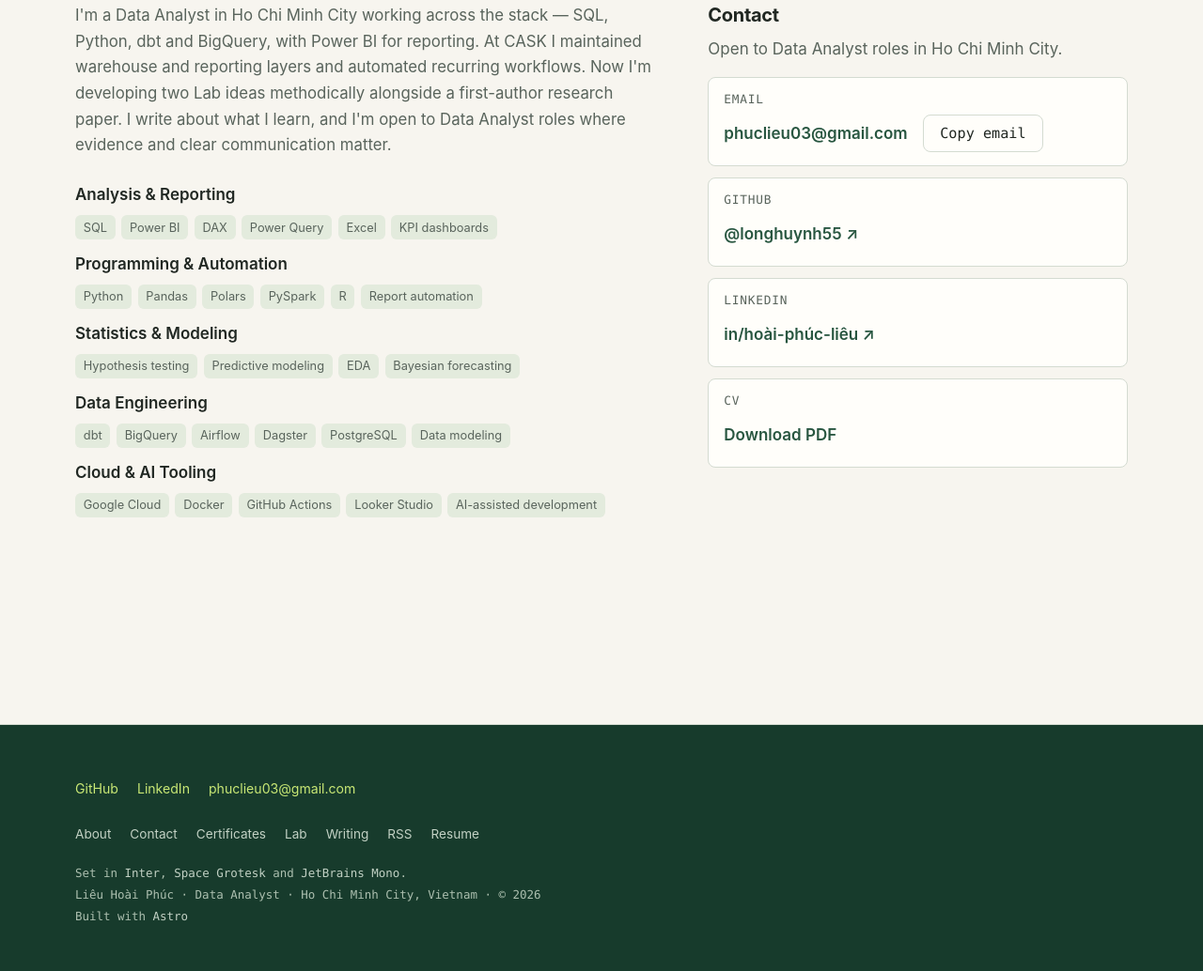
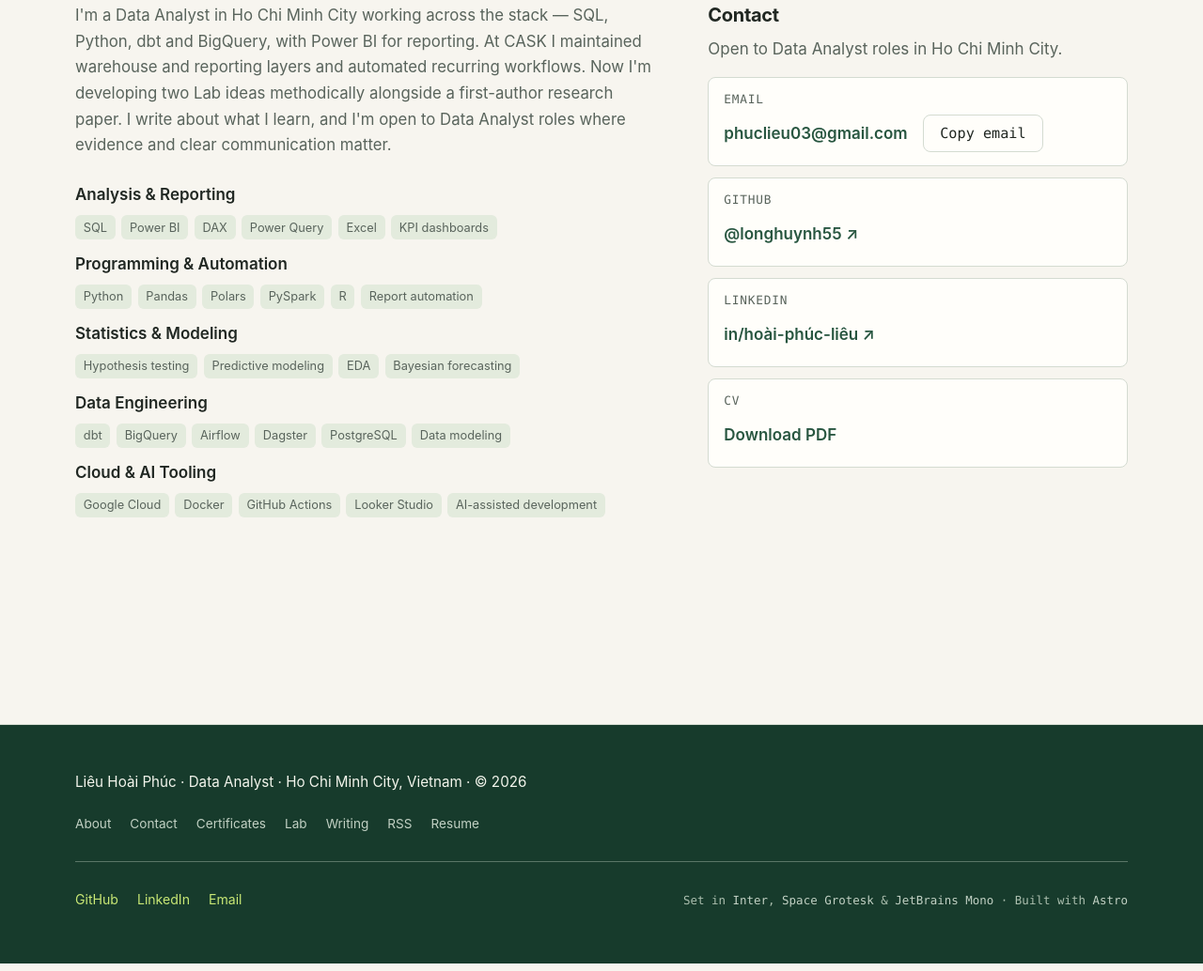
Before and after one commit to longhuynh55/longhuynh55.github.io, an Astro site: page / in a window 1280 px wide. Shown: the part 4871-5905 px from the top of the page at 94% size. Built offline with nearby package versions, Linux system fonts and the light colour scheme; Astro itself is replaced by a stand-in of ours; a web font is replaced by a local one.

Commit message:
Refine footer: identity, sitemap, colophon

```diff
--- a/src/components/Footer.astro
+++ b/src/components/Footer.astro
@@ -4,11 +4,9 @@ import { site } from '../config';
 
 <footer class="site-footer">
   <div class="container">
-    <div class="footer-socials">
-      <a href={site.socials.github} target="_blank" rel="noopener noreferrer">GitHub</a>
-      <a href={site.socials.linkedin} target="_blank" rel="noopener noreferrer">LinkedIn</a>
-      <a href={`mailto:${site.email}`}>{site.email}</a>
-    </div>
+    <p class="footer-brand">
+      {site.name} · {site.role} · {site.location} · © {new Date().getFullYear()}
+    </p>
     <nav class="footer-nav" aria-label="Sitemap">
       <a href="/#about">About</a>
       <a href="/#contact">Contact</a>
@@ -18,16 +16,19 @@ import { site } from '../config';
       <a href="/rss.xml">RSS</a>
       <a href="/resume.pdf">Resume</a>
     </nav>
-    <p class="footer-meta">
-      Set in <a href="https://fonts.google.com/specimen/Inter" target="_blank" rel="noopener noreferrer">Inter</a>,
-      <a href="https://fonts.google.com/specimen/Space+Grotesk" target="_blank" rel="noopener noreferrer">Space Grotesk</a> and
-      <a href="https://fonts.google.com/specimen/JetBrains+Mono" target="_blank" rel="noopener noreferrer">JetBrains Mono</a>.
-    </p>
-    <p class="footer-meta">
-      {site.name} · {site.role} · {site.location} · © {new Date().getFullYear()}
-    </p>
-    <p class="footer-meta">
-      Built with <a href="https://astro.build" target="_blank" rel="noopener noreferrer">Astro</a>
-    </p>
+    <div class="footer-bottom">
+      <div class="footer-socials">
+        <a href={site.socials.github} target="_blank" rel="noopener noreferrer">GitHub</a>
+        <a href={site.socials.linkedin} target="_blank" rel="noopener noreferrer">LinkedIn</a>
+        <a href={`mailto:${site.email}`}>Email</a>
+      </div>
+      <p class="footer-meta">
+        Set in
+        <a href="https://fonts.google.com/specimen/Inter" target="_blank" rel="noopener noreferrer">Inter</a>,
+        <a href="https://fonts.google.com/specimen/Space+Grotesk" target="_blank" rel="noopener noreferrer">Space Grotesk</a> &amp;
+        <a href="https://fonts.google.com/specimen/JetBrains+Mono" target="_blank" rel="noopener noreferrer">JetBrains Mono</a>
+        · Built with <a href="https://astro.build" target="_blank" rel="noopener noreferrer">Astro</a>
+      </p>
+    </div>
   </div>
 </footer>
--- a/src/styles/global.css
+++ b/src/styles/global.css
@@ -570,11 +570,27 @@ html:not(.dark) .icon-moon {
   font-size: 0.88rem;
 }
 
+.footer-brand {
+  color: var(--color-on-ink);
+  font-size: 0.95rem;
+  margin: 0 0 0.75rem;
+}
+
+.footer-bottom {
+  display: flex;
+  flex-wrap: wrap;
+  align-items: baseline;
+  justify-content: space-between;
+  gap: 0.5rem 2rem;
+  border-top: 1px solid color-mix(in srgb, var(--color-on-ink-faint) 45%, transparent);
+  margin-top: 1.25rem;
+  padding-top: 1.25rem;
+}
+
 .footer-socials {
   display: flex;
   gap: 1.25rem;
   flex-wrap: wrap;
-  margin-bottom: 0.5rem;
 }
 
 .footer-socials a {
@@ -1076,7 +1092,7 @@ h3 {
   flex-wrap: wrap;
   align-items: center;
   gap: 0.5rem 1.25rem;
-  margin-bottom: 0.75rem;
+  margin-bottom: 0;
 }
 
 .footer-nav a {
@@ -1087,8 +1103,8 @@ h3 {
   align-items: center;
 }
 
-.footer-meta + .footer-meta {
-  margin-top: 0.15rem;
+.footer-bottom .footer-meta {
+  margin: 0;
 }
 
 /* ---------- Print: ink-saving, link destinations visible ---------- */
@@ -1111,7 +1127,8 @@ h3 {
 
   .card,
   .dark-band,
-  .site-footer {
+  .site-footer,
+  .footer-bottom {
     background: #fff !important;
     color: #000 !important;
     border-color: #999 !important;
```
